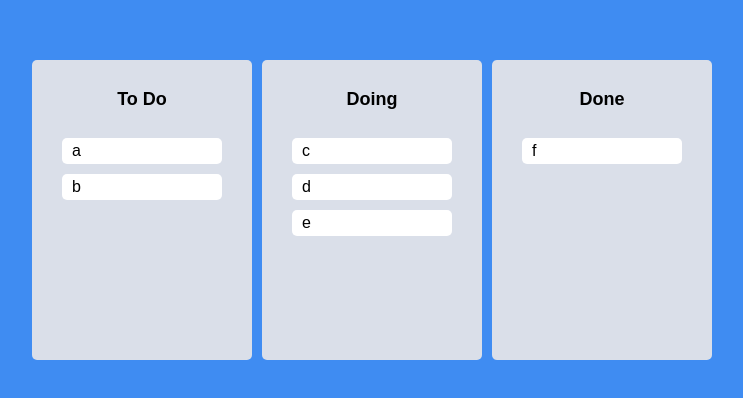
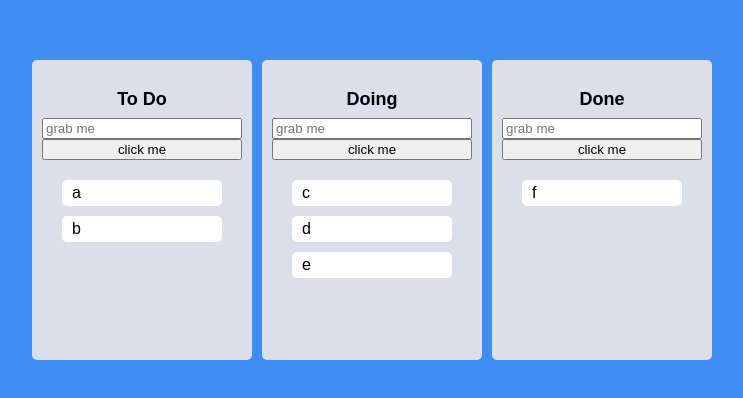
Before and after one commit to redips86/react-masterclass, a React (Create React App) app: page / in a window 1280 px wide. Shown: the part 190-588 px from the top of the page, without its empty margins (268-1011 px from the left). Built offline with nearby package versions, Linux system fonts and the light colour scheme.

Commit message:
[React study] refs

```diff
--- a/src/components/Board.tsx
+++ b/src/components/Board.tsx
@@ -1,6 +1,7 @@
 import DragabbleCard from "./DragabbleCard";
 import {Droppable} from "react-beautiful-dnd";
 import styled from "styled-components";
+import {useRef} from "react";
 
 const Wrapper = styled.div`
   min-height: 200px;
@@ -39,9 +40,19 @@
 
 
 function Board({toDos, boardId}: IBoardProps) {
+    const inputRef = useRef<HTMLInputElement>(null);
+    const onClick = () => {
+        inputRef.current?.focus();
+        setTimeout(() => {
+            inputRef.current?.blur()
+        }, 1000);
+    };
+
     return (
         <Wrapper>
             <Title>{boardId}</Title>
+            <input type="text" placeholder={"grab me"} ref={inputRef}/>
+            <button onClick={onClick}>click me</button>
             <Droppable droppableId={boardId}>
                 {(provided, snapshot) =>
                     <Area isDraggingOver={snapshot.isDraggingOver}
```
